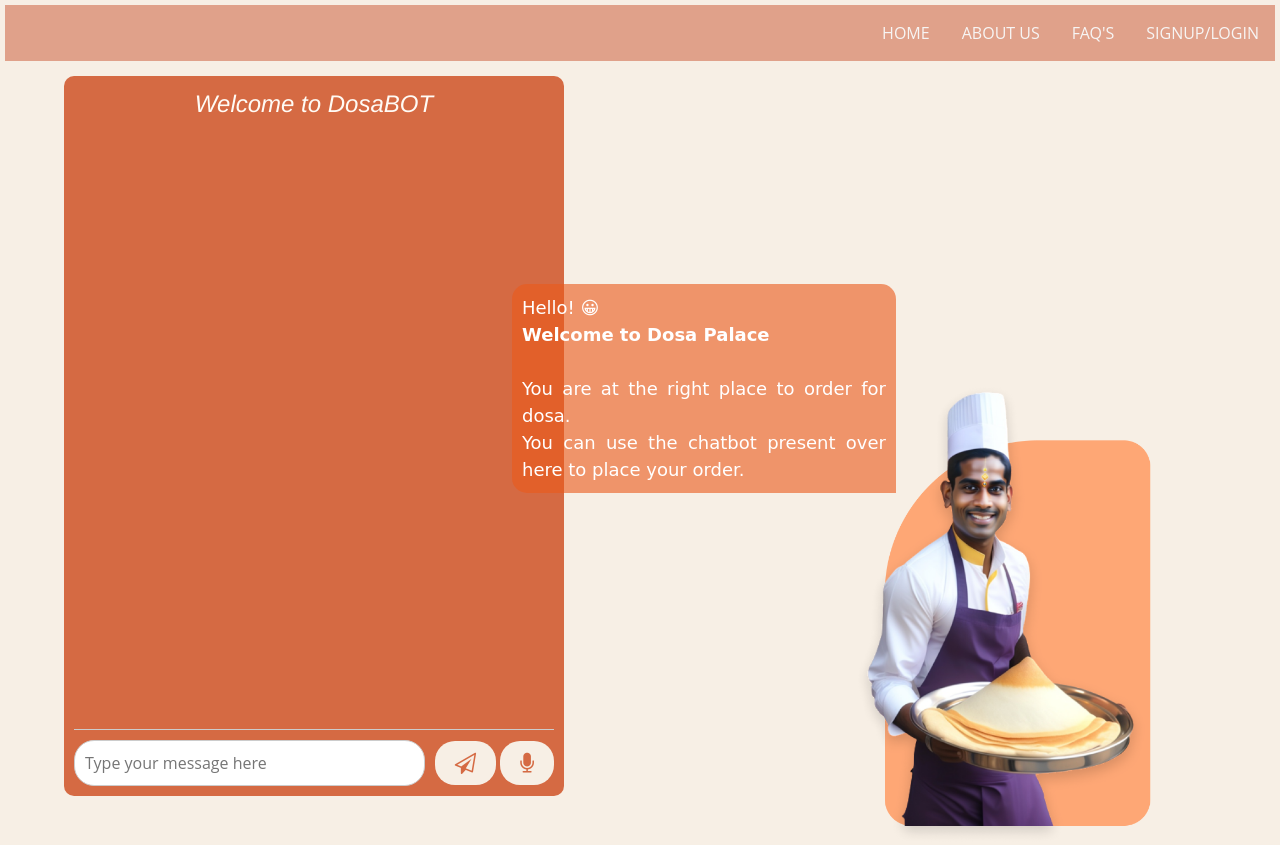
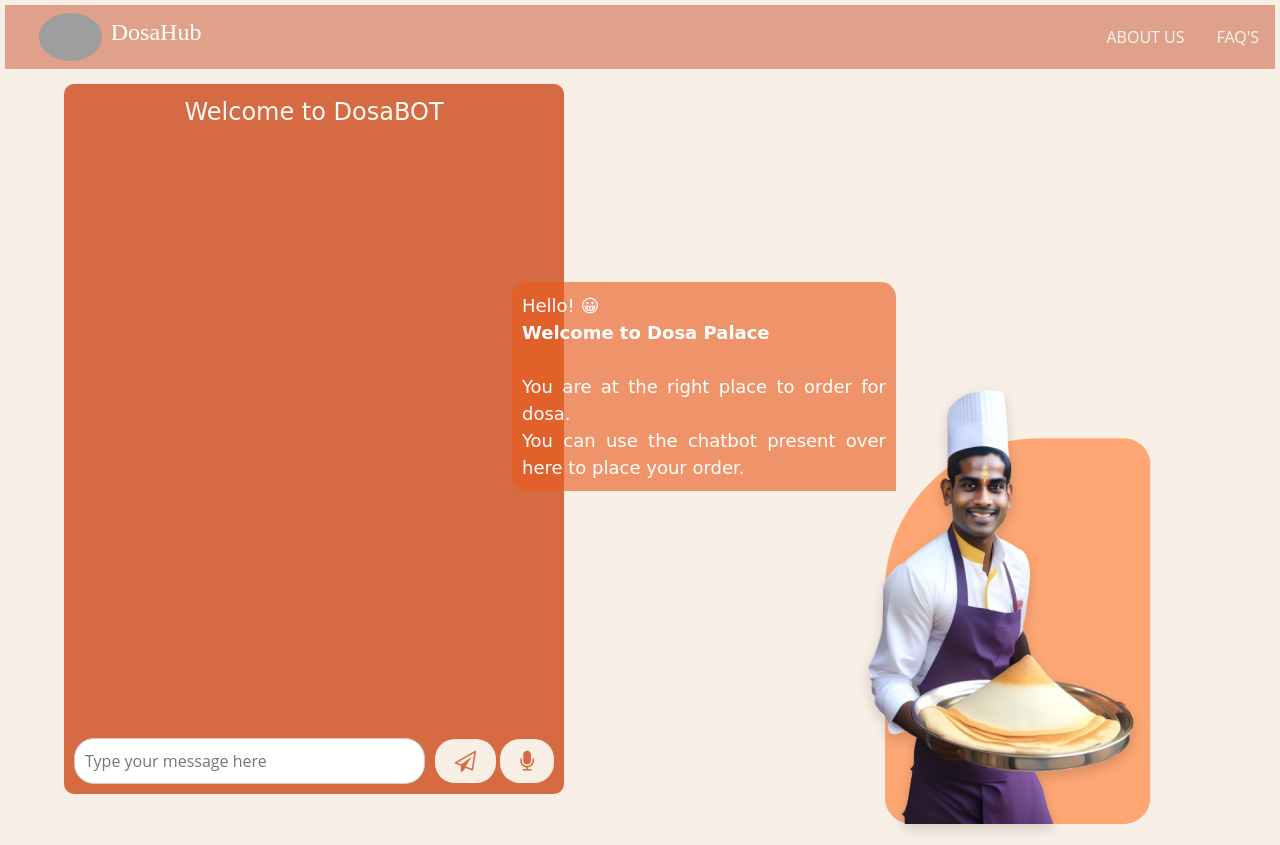
Before and after one commit to Gayathri0315/DosaBot, a FastAPI app: page / in a window 1280 px wide. Run offline with FastAPI, Linux system fonts and the light colour scheme; some libraries are stand-ins or nearby versions; grey boxes are pictures that could not be loaded.

Commit message:
modified code

```diff
--- /dev/null
+++ b/config.ini
@@ -0,0 +1,2 @@
+[API]
+key = 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
--- a/static/CSS/index.css
+++ b/static/CSS/index.css
@@ -53,13 +53,11 @@ header a:hover{
   margin-right:10%;
 }
 #chat-messages {
-  padding: 10px;
-  margin-bottom: 10px;
-  border-bottom: 1px solid #ccc;
   height: calc(100vh - 200px);
   max-height: calc(100vh - 200px);
   overflow: auto;
 }
+
 
 #chat-form {
   display: flex;
@@ -83,14 +81,29 @@ button[type="submit"] {
   font-size: 1rem;
   font-weight: bold;
 }
+/* Hide the scrollbar */
+#chat-messages::-webkit-scrollbar {
+  width: 0.5em; /* Adjust the width as needed */
+}
+
+#chat-messages::-webkit-scrollbar-track {
+  background-color: transparent; /* Change the color or remove it if not needed */
+}
+
+#chat-messages::-webkit-scrollbar-thumb {
+  background-color: transparent; /* Change the color or remove it if not needed */
+}
+
 .bot-message {
   font-family: "Roboto", sans-serif;
   background-color: #fffbf5; /* different light color */
   text-align: justify; /* keep it right-aligned */
-  padding: 15px; /* added padding */
+  padding: 10px; /* added padding */
   margin-top: 10px; /* added margin-top to create a gap */
   margin-bottom: 10px;
   display: flex;
+  margin-left:5%;
+  width:fit-content;
   align-items: center;
   font-style: italic;
   border-radius: 15px;
@@ -101,8 +114,10 @@ button[type="submit"] {
   font-family: "Nunito", sans-serif;
   background-color: #f7efe5; /* light color */
   text-align: left; /* changed text align to left */
-  padding: 15px; /* added padding */
+  padding: 10px; /* added padding */
   display: flex;
+  width:fit-content;
+  margin-right: 10%;
   align-items: center;
   font-style: italic;
   border-radius: 20px 15px 0px 20px;
@@ -121,8 +136,7 @@ button[type="submit"] {
 .main-title {
   font-size: 1.5rem;
   text-align: center;
-  font-family: "Franklin Gothic Medium", "Arial Narrow", Arial, sans-serif;
+  font-family: cursive;
   margin-bottom: 0.5rem;
   color: #fffbf5;
-  font-style: italic;
 }
--- a/static/JS/app.js
+++ b/static/JS/app.js
@@ -77,4 +77,7 @@ form.addEventListener("submit", async (e) => {
   messages.innerHTML += `<div class="message bot-message">
   <img src="static/chatbot.png" alt="bot icon"> <span>${chatbotResponse}</span>
   </div>`;
+
+  // Scroll to the bottom of the messages
+  messages.scrollTop = messages.scrollHeight;
 });
--- a/templates/index.html
+++ b/templates/index.html
@@ -9,21 +9,21 @@
   </head>
   <body>
     <header>
+
       <nav class="navbar navbar-light justify-content-end" style="background-color: rgb(224, 161, 138);">
         <!-- Navbar content -->
+        <img src="https://encrypted-tbn0.gstatic.com/images?q=tbn:ANd9GcTDtYiFdVfdRT0YRyRePCtKjAFWWdxNC86LaA&usqp=CAU" style="width:5%;margin-left:1%;border-radius:50%">&nbsp;&nbsp;
+        <h1 style="float: left; color:white;font-family:ponyclub;margin-right: 70%;font-size: 24px;">DosaHub</h1>
+
       <ul class="nav justify-content-end">
-        <li class="nav-item">
-          <a class="nav-link" style="color: rgb(247, 245, 244);" href="#">HOME</a>
-        </li>
+
         <li class="nav-item">
           <a class="nav-link" style="color: rgb(247, 245, 244);" href="#">ABOUT US</a>
         </li>
         <li class="nav-item">
           <a class="nav-link" style="color: rgb(247, 245, 244);" href="#">FAQ'S</a>
         </li>
-        <li class="nav-item">
-          <a class="nav-link"  style="color: rgb(247, 245, 244);" href="#">SIGNUP/LOGIN</a>
-        </li>
+
       </ul>
       </nav>
     </header>
```
Also changed, not shown: 1 other file.
